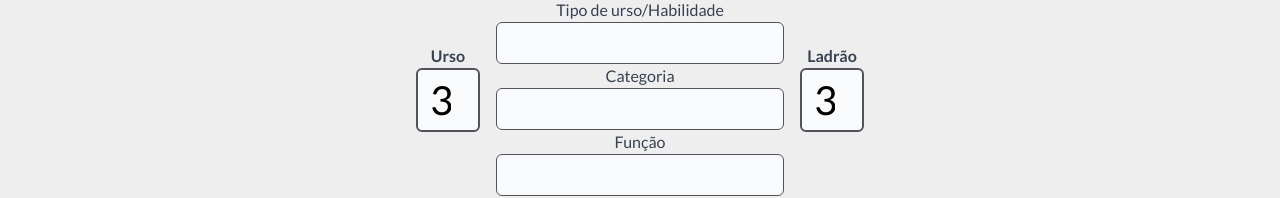
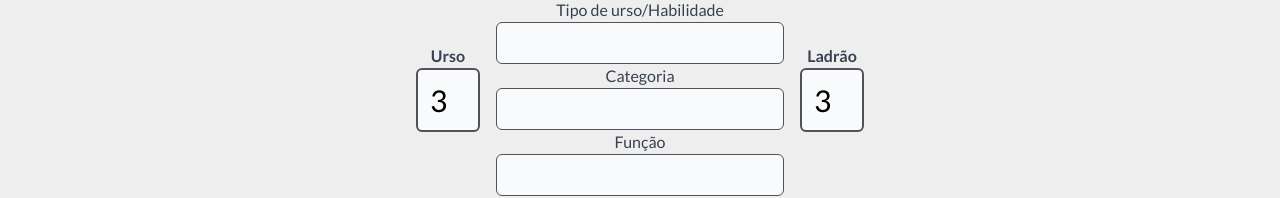
Before and after one commit to DonizeteZJunior/honey-heist, a Next.js app: page /ficha in a window 1280 px wide. Shown: the part 216-414 px from the top of the page. Built offline with nearby package versions, Linux system fonts and the light colour scheme.

Commit message:
Ajustes de vunerabilidade e de tamanho de fonte na ficha.

```diff
--- a/package.json
+++ b/package.json
@@ -10,7 +10,7 @@
   },
   "dependencies": {
     "@tabler/icons-react": "^3.10.0",
-    "next": "14.2.5",
+    "next": "14.2.33",
     "react": "^18",
     "react-dom": "^18",
     "react-toastify": "^10.0.5"
@@ -20,7 +20,7 @@
     "@types/react": "^18",
     "@types/react-dom": "^18",
     "eslint": "^8",
-    "eslint-config-next": "14.2.5",
+    "eslint-config-next": "^16.0.7",
     "postcss": "^8",
     "tailwindcss": "^3.4.1",
     "typescript": "^5"
--- a/src/components/Input.tsx
+++ b/src/components/Input.tsx
@@ -15,7 +15,7 @@ export default function Input(props: InputProps){
                         <input type={props.tipo} value={props.valor}
                             onChange={e => props.valorMudou?.(e.target.value)}
                             className={`border-2 border-zinc-600 rounded-md w-16 h-16 px-3 py-3
-                                        focus:outline-yellow-950 bg-gray-50 text-[40px] `}/>
+                                        focus:outline-yellow-950 bg-gray-50 text-[30px] `}/>
                     </label>
                 )
                 break;
```
Also changed, not shown: 1 other file (tests, documents, lock files or other folders).
